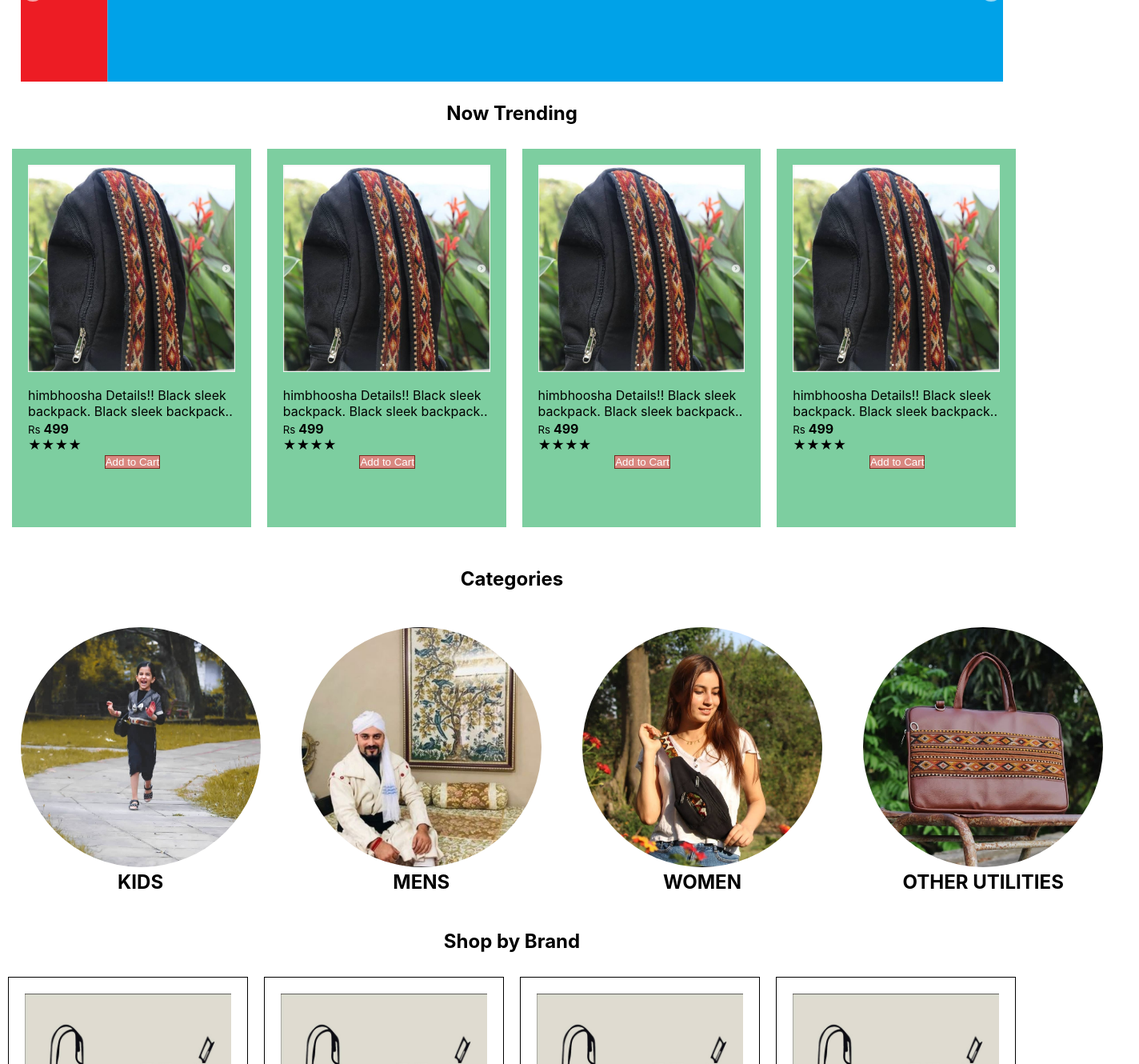
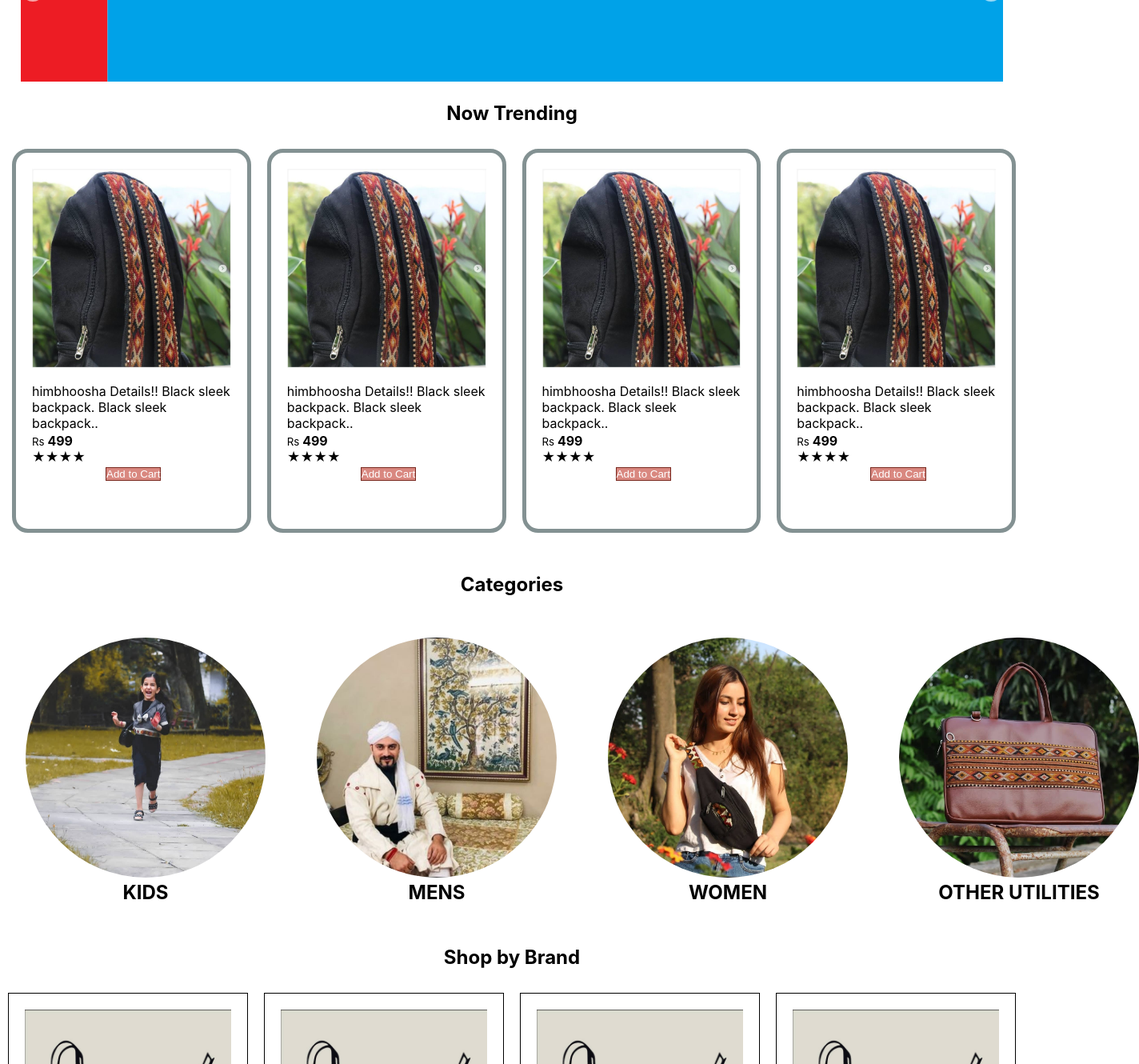
Before and after one commit to abhinandant34/sabkla, a React (Create React App) app: page / in a window 1280 px wide. Shown: the part 254-1584 px from the top of the page at 80% size, 1424 px wide, since content can reach past the window. Built offline with nearby package versions, Linux system fonts and the light colour scheme.

Commit message:
css fixes

```diff
--- a/package.json
+++ b/package.json
@@ -10,6 +10,7 @@
     "@testing-library/user-event": "^12.8.3",
     "react": "^17.0.2",
     "react-dom": "^17.0.2",
+    "react-router-dom": "^5.2.0",
     "react-scripts": "4.0.3",
     "react-slideshow-image": "^3.4.6",
     "web-vitals": "^1.1.2"
--- a/src/Categories.css
+++ b/src/Categories.css
@@ -3,7 +3,7 @@
 }
 .categorires__section {
   align-self: center;
-  margin: 2%;
+  margin: 2.5%;
 }
 .categories__img {
   border-radius: 50%;
--- a/src/Product.css
+++ b/src/Product.css
@@ -8,7 +8,9 @@
   width: 100%;
   max-height: 480px;
   min-width: 80px;
-  background-color: rgb(125, 206, 160);
+  border: 5px solid rgb(131, 145, 146);
+  border-radius: 20px;
+
   z-index: 1;
 }
 .product__rating {
```
Also changed, not shown: src/Checkout.js (added, +13 -0 lines), public/images/background.jpeg (added), src/Checkout.css (added).
